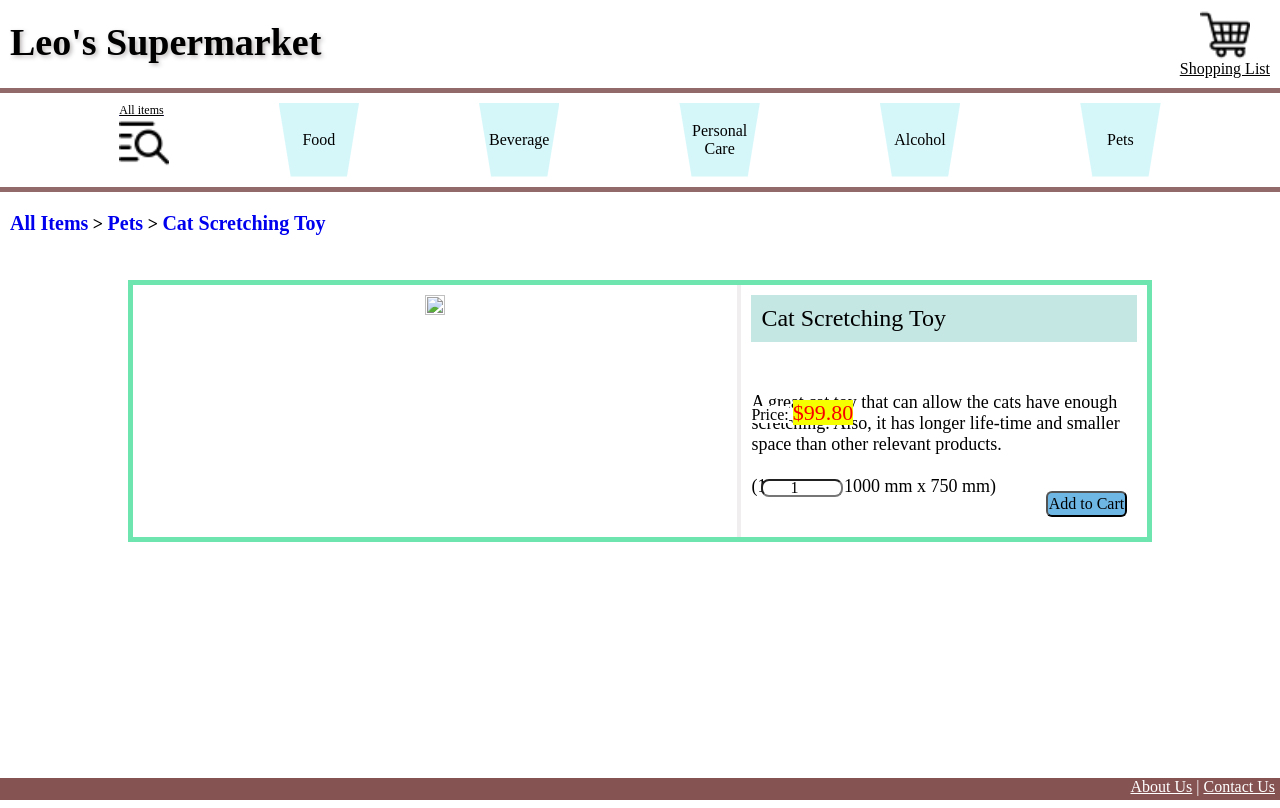
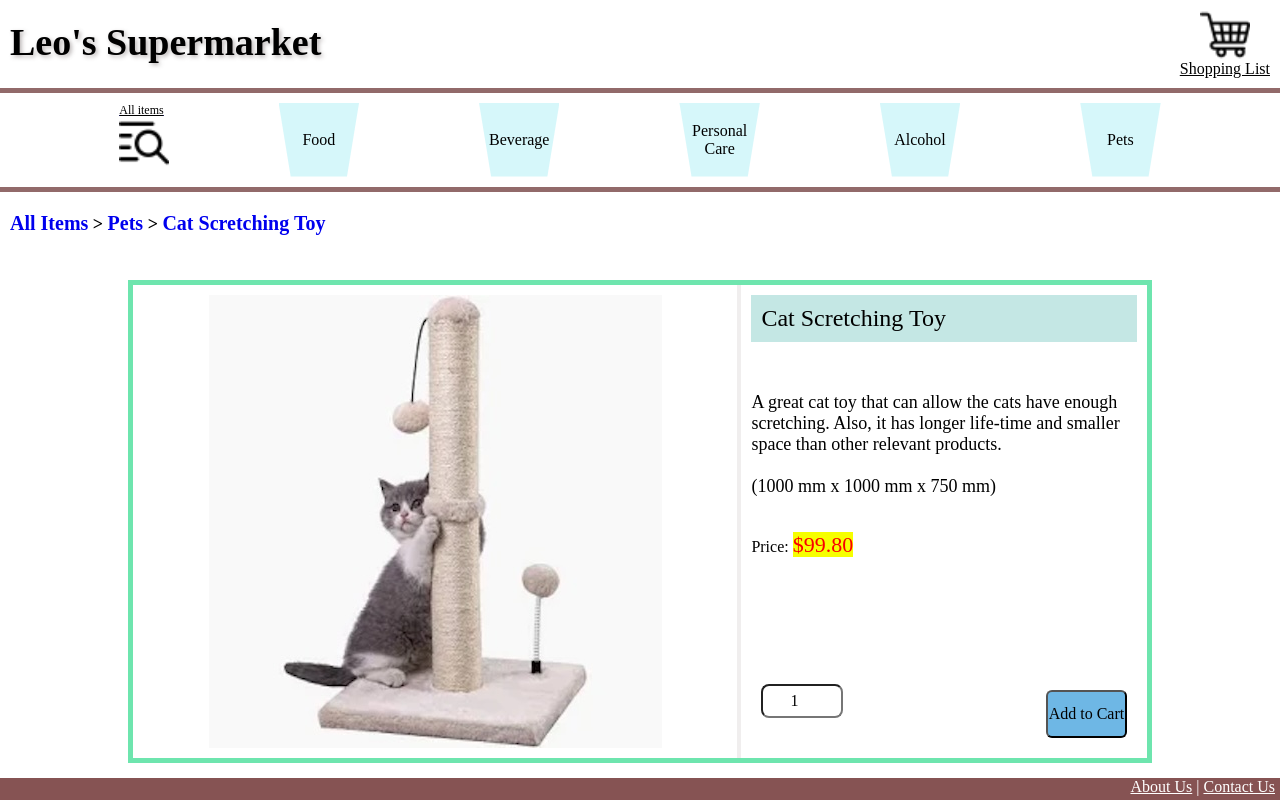
Before and after one commit to waimwl/IERG4210_1155194417_Supermarket, a plain HTML site: page IERG4210/Home_Product/HTML/Cat_Toy.html in a window 1280 px wide. Drawn offline with Linux system fonts and the light colour scheme.

Commit message:
Update Cat_Toy.html

```diff
--- a/IERG4210/Home_Product/HTML/Cat_Toy.html
+++ b/IERG4210/Home_Product/HTML/Cat_Toy.html
@@ -4,7 +4,7 @@
         <meta charset="UTF-8">
         <meta name="author" content="MAN Wai Leung">
         <meta name="viewport" content="width=device-width, initial-scale=1.0">
-        <link href="IERG4210/Home_Product/CSS/Product.css" rel="stylesheet" type="text/css">
+        <link href="https://waimwl.github.io/IERG4210_1155194417_Supermarket/IERG4210/Home_Product/CSS/Product.css" rel="stylesheet" type="text/css">
     </head>
 
     <body>
@@ -35,7 +35,7 @@
         </header>
         <section class="navigation-bar">
             <div class="all-items">
-                <a href="IERG4210/Home_Product/HTML/Home.html">
+                <a href="https://waimwl.github.io/IERG4210_1155194417_Supermarket/index.html">
                     <button>
                         <i class="search-icon"></i>
                         All items
@@ -46,35 +46,35 @@
                 <div class="swiper">
                     <div class="swiper-wrapper">
                         <div class="swiper-slide">
-                            <a href="IERG4210/Home_Product/HTML/Food.html">
+                            <a href="https://waimwl.github.io/IERG4210_1155194417_Supermarket/IERG4210/Home_Product/HTML/Food.html">
                                 <button>
                                     Food
                                 </button>
                             </a>
                         </div>
                         <div class="swiper-slide">
-                            <a href="IERG4210/Home_Product/HTML/Beverage.html">
+                            <a href="https://waimwl.github.io/IERG4210_1155194417_Supermarket/IERG4210/Home_Product/HTML/Beverage.html">
                                 <button>
                                     Beverage
                                 </button>
                             </a>
                         </div>
                         <div class="swiper-slide">
-                            <a href="IERG4210/Home_Product/HTML/Personal_Care.html">
+                            <a href="https://waimwl.github.io/IERG4210_1155194417_Supermarket/IERG4210/Home_Product/HTML/Personal_Care.html">
                                 <button>
                                     Personal Care
                                 </button>
                             </a>
                         </div>
                         <div class="swiper-slide">
-                            <a href="IERG4210/Home_Product/HTML/Alcohol.html">
+                            <a href="https://waimwl.github.io/IERG4210_1155194417_Supermarket/IERG4210/Home_Product/HTML/Alcohol.html">
                                 <button>
                                     Alcohol
                                 </button>
                             </a>
                         </div>
                         <div class="swiper-slide">
-                            <a href="IERG4210/Home_Product/HTML/Pets.html">
+                            <a href="https://waimwl.github.io/IERG4210_1155194417_Supermarket/IERG4210/Home_Product/HTML/Pets.html">
                                 <button>
                                     Pets
                                 </button>
@@ -86,16 +86,16 @@
         </section>
         <section class="container">
             <h2>
-                <a href="IERG4210/Home_Product/HTML/Home.html">All Items</a>
+                <a href="https://waimwl.github.io/IERG4210_1155194417_Supermarket/index.html">All Items</a>
                 >
-                <a href="IERG4210/Home_Product/HTML/Pets.html">Pets</a>
+                <a href="https://waimwl.github.io/IERG4210_1155194417_Supermarket/IERG4210/Home_Product/HTML/Pets.html">Pets</a>
                 >
-                <a href="IERG4210/Home_Product/HTML/Cat_Toy.html">Cat Scretching Toy</a>
+                <a href="https://waimwl.github.io/IERG4210_1155194417_Supermarket/IERG4210/Home_Product/HTML/Cat_Toy.html">Cat Scretching Toy</a>
             </h2>
             <div class="product">
                 <div class="product-container">
                      <div class="product-image">
-                        <img src="IERG4210/Home_Product/Product_photo/cat_toy.jpeg">
+                        <img src="https://waimwl.github.io/IERG4210_1155194417_Supermarket/IERG4210/Home_Product/Product_photo/cat_toy.jpeg">
                     </div>
                     <div class="description">
                         <span class="name">
@@ -122,7 +122,7 @@
         <footer>
             <div class="footerLinkInserted">
                 <nav class="footerLink">
-                    <a href="IERG4210/Home_Product/HTML/About.html">About Us</a> |
+                    <a href="https://waimwl.github.io/IERG4210_1155194417_Supermarket/IERG4210/Home_Product/HTML/About.html">About Us</a> |
                     <a href="Contact.html">Contact Us</a>
                 </nav>
             </div>
```
